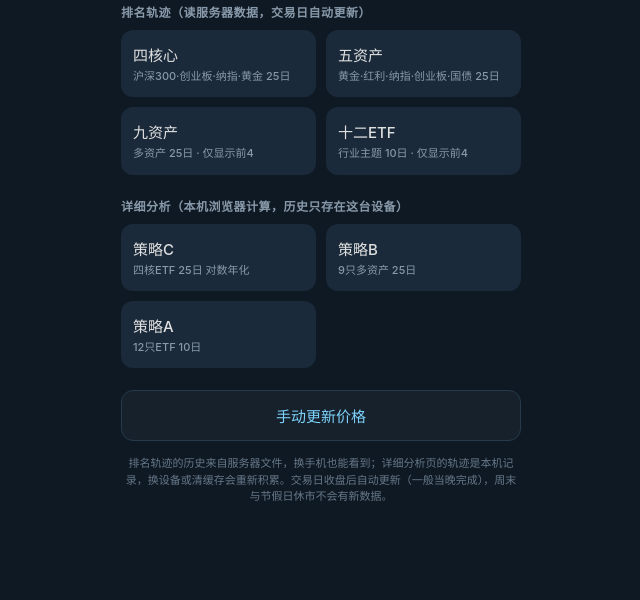
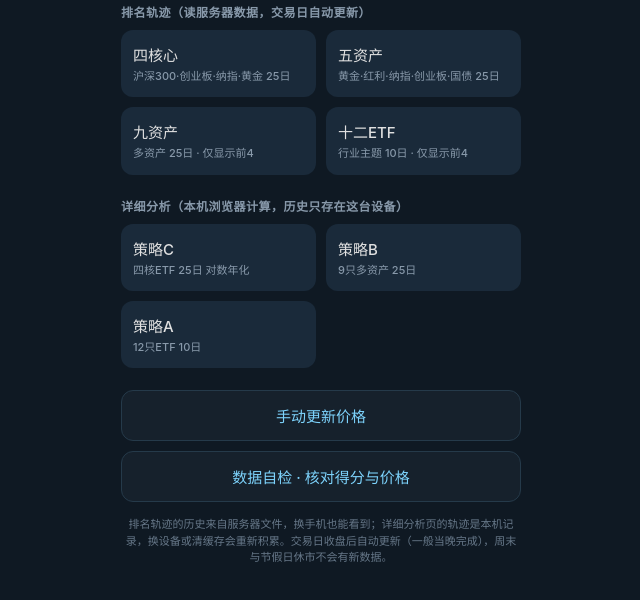
Before and after one commit to qizubin-576071483/etf-strategy, a plain HTML site: page index.html in a window 1280 px wide. Shown: the part 80-680 px from the top of the page, without its empty margins (319-959 px from the left). Drawn offline with Linux system fonts and the light colour scheme.

Commit message:
docs: 首页加入数据自检入口

```diff
--- a/index.html
+++ b/index.html
@@ -45,6 +45,7 @@ h1{font-size:24px;margin-bottom:24px;color:#fff;text-align:center}
 
 <div class="group">
 <a class="solo" href="trigger_update.html">手动更新价格</a>
+<a class="solo" style="margin-top:10px;" href="data_check.html">数据自检 · 核对得分与价格</a>
 <p class="note">排名轨迹的历史来自服务器文件，换手机也能看到；详细分析页的轨迹是本机记录，换设备或清缓存会重新积累。交易日收盘后自动更新（一般当晚完成），周末与节假日休市不会有新数据。</p>
 </div>
 
```
